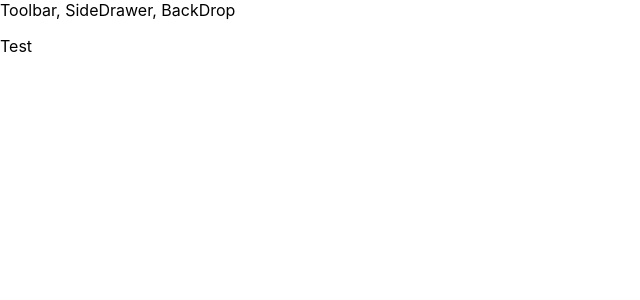
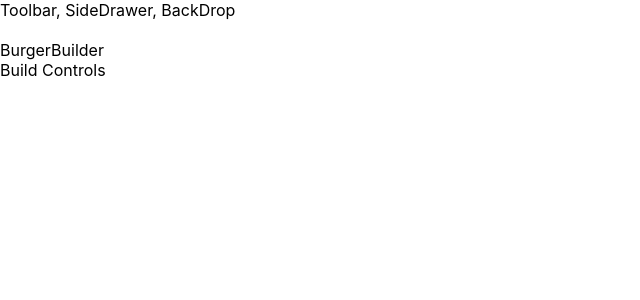
Before and after one commit to rahulmathews/Burger-Builder, a React (Create React App) app: page / in a window 1280 px wide. Shown: the top 300 px of the page, without its empty margins (0-640 px from the left). Built offline with nearby package versions, Linux system fonts and the light colour scheme; the HTML template or start-up script is replaced by a standard one.

Commit message:
Added a new container

```diff
--- a/src/App.js
+++ b/src/App.js
@@ -1,13 +1,14 @@
 import React, {Component} from 'react';
 
 import Layout from './components/Layout/Layout';
+import BurgerBuilder from './containers/BurgerBuilder/BurgerBuilder';
 
 class App extends Component{
   render(){
     return (
       <div>
         <Layout>
-          <p>Test</p>
+          <BurgerBuilder />
         </Layout>
       </div>
     );
--- a/src/components/Layout/Layout.js
+++ b/src/components/Layout/Layout.js
@@ -1,12 +1,15 @@
 import React from 'react';
 
 import Aux from '../../hoc/Aux';
+import classes from './Layout.module.css';
 
 const layout = (props) => {
     return (
         <Aux>
             <div>Toolbar, SideDrawer, BackDrop</div>
-            {props.children}
+            <main className={classes.Content}>
+                {props.children}
+            </main>
         </Aux>
     )
 }
--- /dev/null
+++ b/src/components/Layout/Layout.module.css
@@ -0,0 +1,3 @@
+.Content{
+    margin-top: 20px
+}
--- /dev/null
+++ b/src/containers/BurgerBuilder/BurgerBuilder.js
@@ -0,0 +1,16 @@
+import React, {Component} from 'react';
+
+import Aux from '../../hoc/Aux';
+
+class BurgerBuilder extends Component{
+    render(){
+        return (
+            <Aux>
+                <div>BurgerBuilder</div>
+                <div>Build Controls</div>
+            </Aux>
+        );
+    }
+}
+
+export default BurgerBuilder;
```
